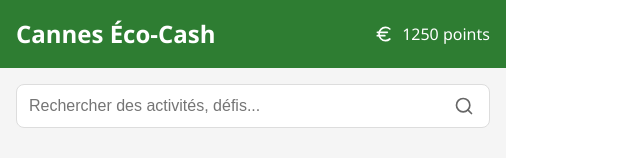
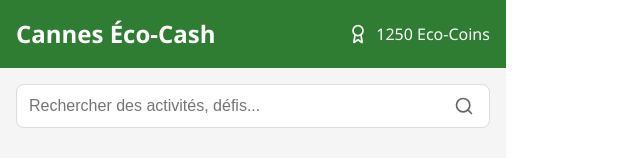
Before and after one commit to Creariax5/Hackathon_TechForTourism, a React (Vite) app: page / in a window 1280 px wide. Both pictures are taken after a click on the button "Commencer maintenant". Shown: the top 158 px of the page, without its empty margins (0-640 px from the left). Built offline with nearby package versions, Linux system fonts and the light colour scheme.

Commit message:
[FIX] changed euro icon into award icon and the points into Eco-Coins

```diff
--- a/src/App.jsx
+++ b/src/App.jsx
@@ -331,8 +331,8 @@ const HomePage = () => {
           </button>
 
           <div className="desktop-balance" style={styles.balance}>
-            <Euro size={20} />
-            <span>1250 points</span>
+            <Award size={20} />
+            <span>1250 Eco-Coins</span>
           </div>
         </div>
       </header>
@@ -340,8 +340,8 @@ const HomePage = () => {
       {isMenuOpen && (
         <div className="mobile-menu" style={styles.mobileMenu}>
           <div style={styles.balance}>
-            <Euro size={20} />
-            <span>1250 points</span>
+            <Award size={20} />
+            <span>1250 Eco-Coins</span>
           </div>
         </div>
       )}
@@ -393,7 +393,7 @@ const HomePage = () => {
                     </div>
                   </div>
                   <div style={styles.points}>
-                    <Euro size={16} />
+                    <Award size={16} />
                     {activity.ecoPoints}
                   </div>
                 </div>
--- a/src/components/ResponsiveApp.jsx
+++ b/src/components/ResponsiveApp.jsx
@@ -77,8 +77,8 @@ const ResponsiveApp = () => {
             {isMenuOpen ? <X size={24} /> : <Menu size={24} />}
           </button>
           <div className="balance desktop-balance">
-            <Euro size={20} />
-            <span>1250 points</span>
+            <Award size={20} />
+            <span>1250 Eco-Coins</span>
           </div>
         </div>
       </header>
@@ -86,8 +86,8 @@ const ResponsiveApp = () => {
       {isMenuOpen && (
         <div className="mobile-menu">
           <div className="balance">
-            <Euro size={20} />
-            <span>1250 points</span>
+            <Award size={20} />
+            <span>1250 Eco-Coins</span>
           </div>
         </div>
       )}
--- a/src/components/homepage.jsx
+++ b/src/components/homepage.jsx
@@ -189,8 +189,8 @@ const HomePage = () => {
         <div style={styles.headerContent}>
           <h1 style={styles.logo}>Cannes Éco-Cash</h1>
           <div style={styles.balance}>
-            <Euro size={20} />
-            <span>1250 points</span>
+            <Award size={20} />
+            <span>1250 Eco-Coins</span>
           </div>
         </div>
       </header>
@@ -242,7 +242,7 @@ const HomePage = () => {
                     </div>
                   </div>
                   <div style={styles.points}>
-                    <Euro size={16} />
+                    <Award size={16} />
                     {activity.ecoPoints}
                   </div>
                 </div>
```
